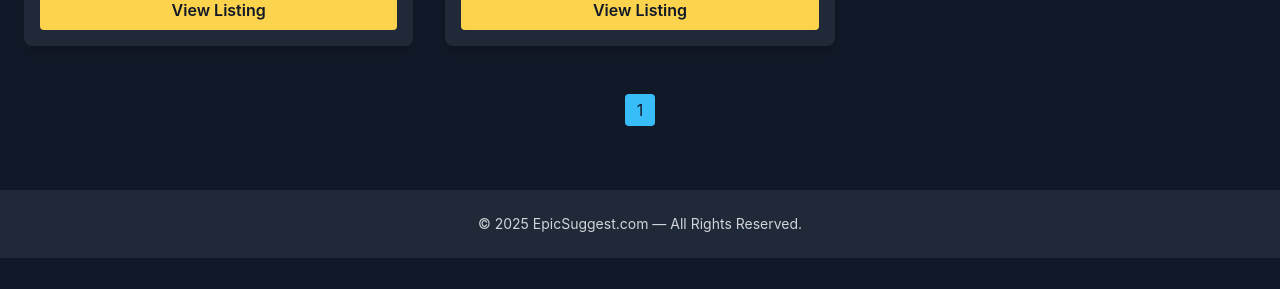
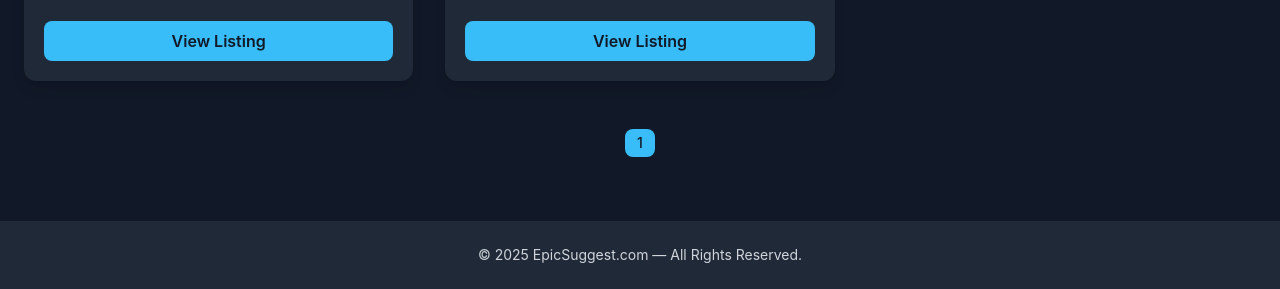
Before and after one commit to 121777/epicsuggest, a plain HTML site: page domains.html in a window 1280 px wide. Shown: the part 1610-1899 px from the top of the page. Before the commit the page ends 1868 px from the top, so only its background shows below. Drawn offline with nearby package versions, Linux system fonts and the light colour scheme.

Commit message:
3rd commit with making all the things right after first save

```diff
--- a/assets/js/main.js
+++ b/assets/js/main.js
@@ -1,18 +1,19 @@
 const DATA_URL = 'domains.json';
-const PAGE_SIZE = 10;
+const PAGE_SIZE = 12; // show 12 per page – looks better
 
 let domains = [];
 let currentPage = 1;
 
 async function loadDomains() {
   try {
-    const res = await fetch(DATA_URL + '?_=' + Date.now()); // prevent cache
+    const res = await fetch(DATA_URL + '?_=' + Date.now());
     domains = await res.json();
     renderPage(currentPage);
     renderPagination();
   } catch (err) {
     console.error('Failed to load domains.json', err);
-    document.getElementById('domains-grid').innerHTML = '<p class="text-red-500 text-center">Failed to load listings.</p>';
+    document.getElementById('domains-grid').innerHTML =
+      '<p class="text-red-500 text-center">Failed to load listings.</p>';
   }
 }
 
@@ -20,69 +21,66 @@ function renderPage(page) {
   currentPage = page;
   const start = (page - 1) * PAGE_SIZE;
   const pageItems = domains.slice(start, start + PAGE_SIZE);
+
   const container = document.getElementById('domains-grid');
   container.innerHTML = '';
 
-  pageItems.forEach((d, idx) => {
+  pageItems.forEach((d) => {
     const card = document.createElement('div');
-    card.className = 'bg-gray-800 rounded-lg shadow-lg overflow-hidden flex flex-col';
+    card.className =
+      'bg-gray-800 rounded-xl shadow-lg overflow-hidden flex flex-col hover:shadow-2xl transition';
+
     card.innerHTML = `
-      <div class="relative">
-        <img src="${d.images[0]}" alt="${d.name} preview" class="w-full h-48 object-cover">
-        ${d.images.length > 1 ? `<button class='absolute top-2 left-2 bg-gray-700/70 text-white px-2 py-1 rounded prev'>&lt;</button>
-        <button class='absolute top-2 right-2 bg-gray-700/70 text-white px-2 py-1 rounded next'>&gt;</button>` : ''}
+      <div class="relative bg-black flex justify-center items-center" style="height: 200px;">
+        <img src="${d.logo}"
+             alt="${d.name} preview"
+             class="max-h-full max-w-full object-contain p-2">
       </div>
-      <div class="p-4 flex-1 flex flex-col justify-between">
+
+      <div class="p-5 flex flex-col flex-1 justify-between">
         <div>
-          <div class="flex items-center mb-2 gap-2">
-            <img src="${d.logo}" alt="${d.name} logo" class="h-10 w-auto">
-            <h3 class="text-lg font-bold text-primary"><a href="${d.marketplace_link}" target="_blank">${d.name}</a></h3>
-          </div>
-          <p class="text-softGray text-sm mb-2">${d.tagline || ''}</p>
-          <p class="text-yellow-400 font-semibold mb-2">${d.price || ''}</p>
+          <h3 class="text-xl font-bold text-primary mb-1">
+            <a href="${d.marketplace_link}" target="_blank">${d.name}</a>
+          </h3>
+          <p class="text-softGray text-sm mb-2 leading-relaxed">
+            ${d.tagline || ''}
+          </p>
+          <p class="text-accent font-semibold mb-3">${d.price || ''}</p>
         </div>
-        <a href="${d.marketplace_link}" target="_blank" class="mt-2 inline-block bg-accent text-gray-900 px-3 py-2 rounded hover:bg-yellow-400 transition text-center font-semibold">View Listing</a>
+
+        <a href="${d.marketplace_link}"
+           target="_blank"
+           class="mt-3 inline-block bg-primary text-gray-900 px-4 py-2 rounded-lg
+                  hover:bg-accent hover:text-black transition font-semibold text-center">
+          View Listing
+        </a>
       </div>
     `;
+
     container.appendChild(card);
-
-    if(d.images.length > 1){
-      initSlider(card, d.images);
-    }
   });
 }
 
-function initSlider(card, images){
-  let current = 0;
-  const imgEl = card.querySelector('img');
-  const prevBtn = card.querySelector('.prev');
-  const nextBtn = card.querySelector('.next');
-
-  prevBtn.addEventListener('click',()=>{
-    current = (current - 1 + images.length) % images.length;
-    imgEl.src = images[current];
-  });
-
-  nextBtn.addEventListener('click',()=>{
-    current = (current + 1) % images.length;
-    imgEl.src = images[current];
-  });
-}
-
-function renderPagination(){
+function renderPagination() {
   const totalPages = Math.ceil(domains.length / PAGE_SIZE);
   const container = document.getElementById('pagination');
   container.innerHTML = '';
 
-  for(let i=1;i<=totalPages;i++){
+  for (let i = 1; i <= totalPages; i++) {
     const btn = document.createElement('button');
     btn.textContent = i;
-    btn.className = `px-3 py-1 rounded ${i===currentPage?'bg-primary text-gray-900':'bg-gray-700 text-softGray'} hover:bg-primary hover:text-gray-900 transition`;
-    btn.addEventListener('click',()=>{
+    btn.className =
+      `px-3 py-1 rounded-lg text-sm font-medium ` +
+      (i === currentPage
+        ? 'bg-primary text-gray-900'
+        : 'bg-gray-700 text-softGray hover:bg-primary hover:text-black transition');
+
+    btn.addEventListener('click', () => {
       renderPage(i);
       renderPagination();
-      window.scrollTo({top:0, behavior:'smooth'});
+      window.scrollTo({ top: 0, behavior: 'smooth' });
     });
+
     container.appendChild(btn);
   }
 }
--- a/domains.json
+++ b/domains.json
@@ -2,7 +2,6 @@
   {
     "name": "wazahat.com",
     "logo": "images/wazahat.jpg",
-    "images": ["images/wazahat.jpg"],
     "marketplace_link": "https://wazahat.com",
     "price": "Make Offer",
     "tagline": "Urdu word for explain — brandable"
@@ -10,7 +9,6 @@
   {
     "name": "tastevilla.com",
     "logo": "images/tastevilla.jpg",
-    "images": ["images/tastevilla.jpg"],
     "marketplace_link": "https://tastevilla.com",
     "price": "Make offer",
     "tagline": "Premium domain for restaurant"
@@ -18,7 +16,6 @@
   {
     "name": "oilforhair.com",
     "logo": "images/oilforhair.jpg",
-    "images": ["images/oilforhair.jpg"],
     "marketplace_link": "https://oilforhair.com",
     "price": "Make offer",
     "tagline": "Premium domain for selling hair oils"
@@ -26,7 +23,6 @@
   {
     "name": "bakeexpert.com",
     "logo": "images/bakeexpert.jpg",
-    "images": ["images/bakeexpert.jpg"],
     "marketplace_link": "https://bakeexpert.com",
     "price": "Make offer",
     "tagline": "Premium domain for creating baking related content"
@@ -34,7 +30,6 @@
   {
     "name": "devops4u.com",
     "logo": "images/devops4u.jpg",
-    "images": ["images/devops4u.jpg"],
     "marketplace_link": "https://devops4u.com",
     "price": "Make offer",
     "tagline": "Premium domain for showing devops tutorials and services"
@@ -42,7 +37,6 @@
   {
     "name": "nutritionhospital.com",
     "logo": "images/nutritionhospital.jpg",
-    "images": ["images/nutritionhospital.jpg"],
     "marketplace_link": "https://nutritionhospital.com",
     "price": "Make offer",
     "tagline": "Premium domain for selling nutritions related services"
@@ -50,7 +44,6 @@
   {
     "name": "bagvilla.com",
     "logo": "images/bagvilla.jpg",
-    "images": ["images/bagvilla.jpg"],
     "marketplace_link": "https://bagvilla.com",
     "price": "Make offer",
     "tagline": "Premium domain for semi luxury bags"
@@ -58,7 +51,6 @@
   {
     "name": "peacebakery.com",
     "logo": "images/peacebakery.jpg",
-    "images": ["images/peacebakery.jpg"],
     "marketplace_link": "https://peacebakery.com",
     "price": "Make offer",
     "tagline": "Premium domain for creating a bakery."
```
Also changed, not shown: index.html (+6 -9 lines).
